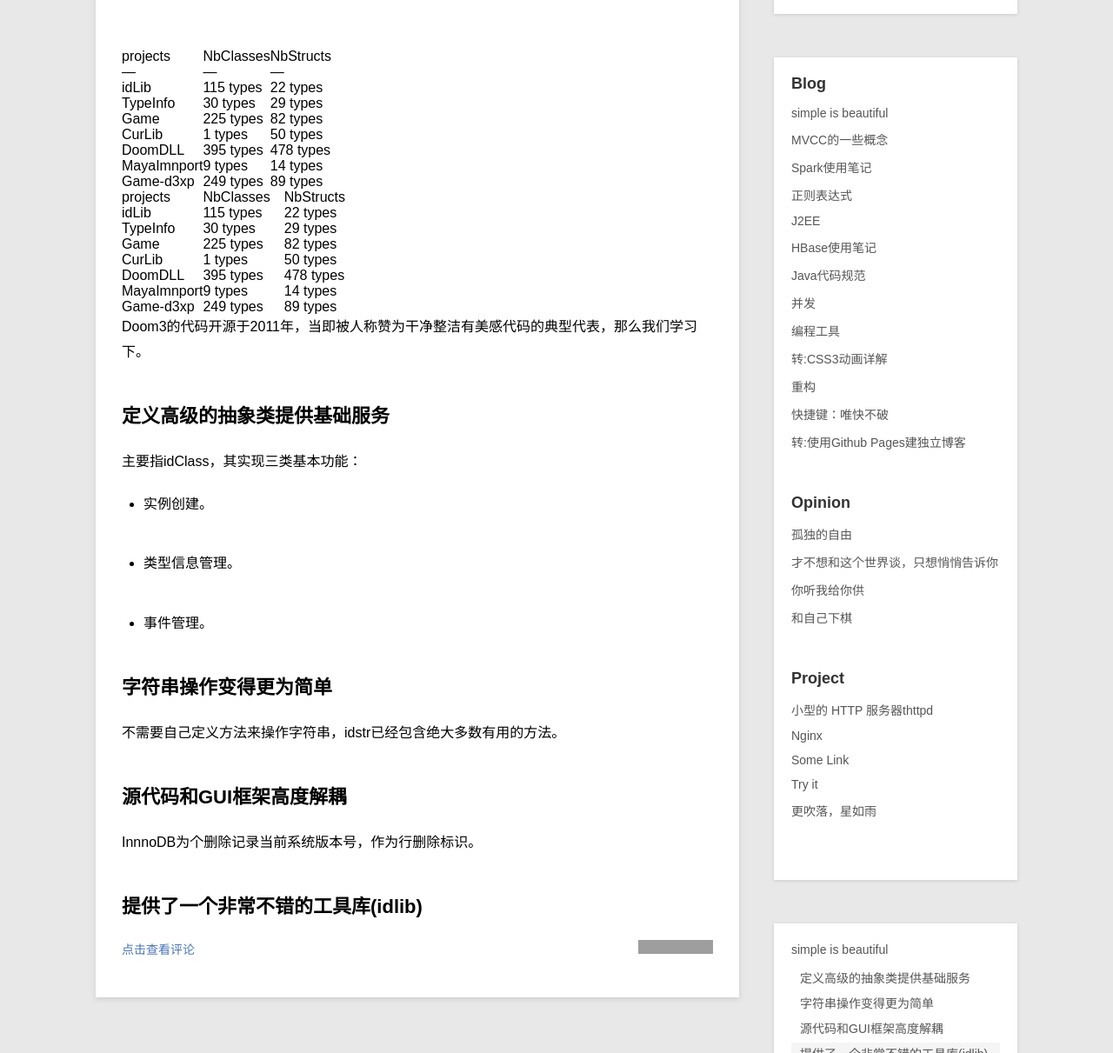
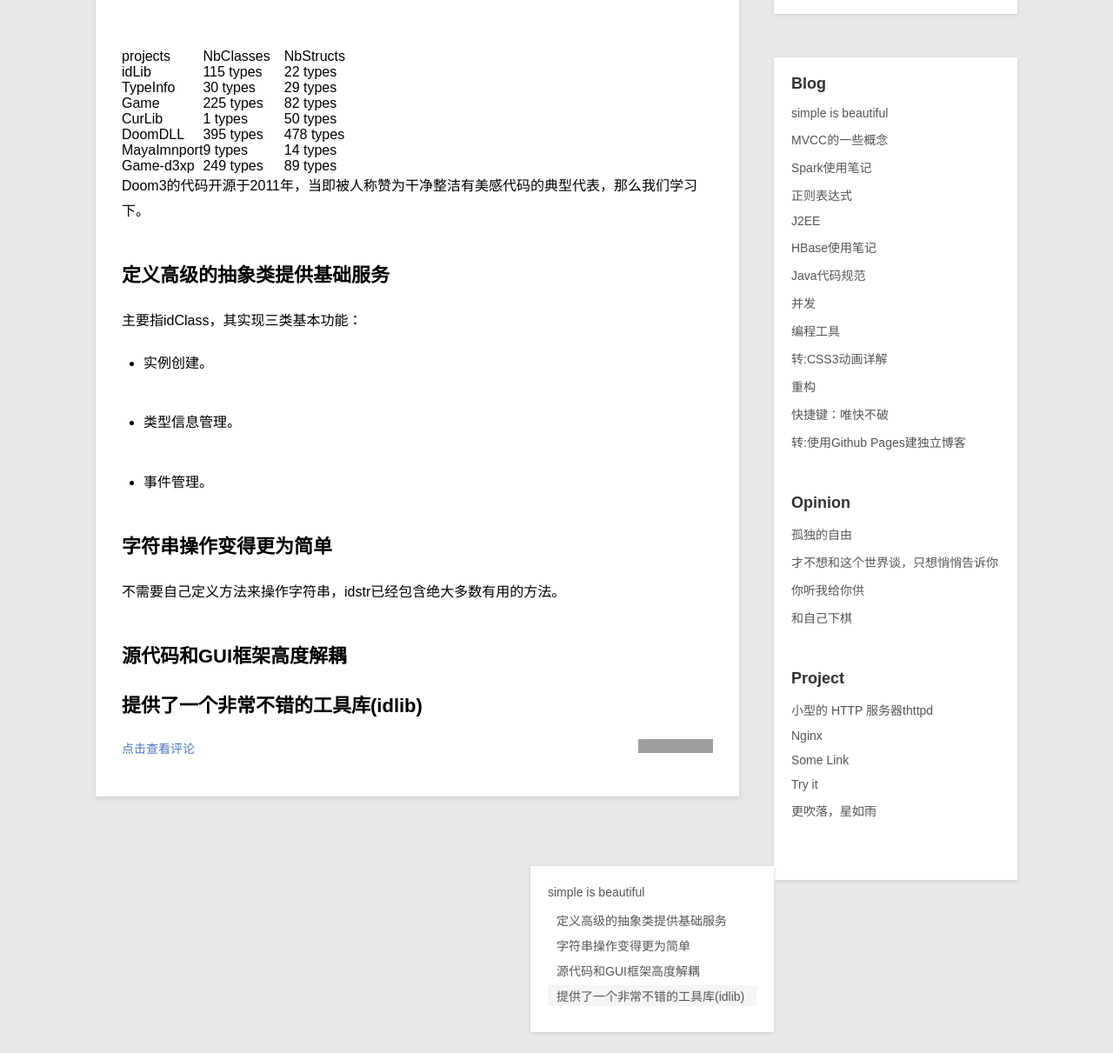
Before and after one commit to zorrock/zorrock.github.io, a Jekyll site: the page built from _posts/blog/2014-12-17-simple.md, in a window 1280 px wide and 1400 px high, cut to the strip 189-1400 px from the top of the window. Shown: the whole strip at 87% size. Built offline with Jekyll 4.4.1, drawn with Linux system fonts in a browser that asks for light colours; Markdown is read by kramdown in place of the engine named in the settings; grey boxes are pictures that could not be loaded.

Commit message:
fix a little

```diff
--- a/_posts/blog/2014-12-17-simple.md
+++ b/_posts/blog/2014-12-17-simple.md
@@ -4,16 +4,6 @@ title: simple is beautiful
 description: 是这样的
 category: blog
 ---
-
-|projects|NbClasses|NbStructs|
-|—|—|—|
-|idLib|115 types|22 types|
-|TypeInfo|30 types|29 types|
-|Game|225 types|82 types|
-|CurLib|1 types|50 types|
-|DoomDLL|395 types|478 types|
-|MayaImnport|9 types|14 types|
-|Game-d3xp|249 types|89 types|
 
 
 <table cellpadding="0" border="0" cellspacing="0" id="senfe">
@@ -48,5 +38,4 @@ Doom3的代码开源于2011年，当即被人称赞为干净整洁有美感代
 ##字符串操作变得更为简单
 不需要自己定义方法来操作字符串，idstr已经包含绝大多数有用的方法。
 ##源代码和GUI框架高度解耦
-InnnoDB为个删除记录当前系统版本号，作为行删除标识。
 ##提供了一个非常不错的工具库(idlib)
```
